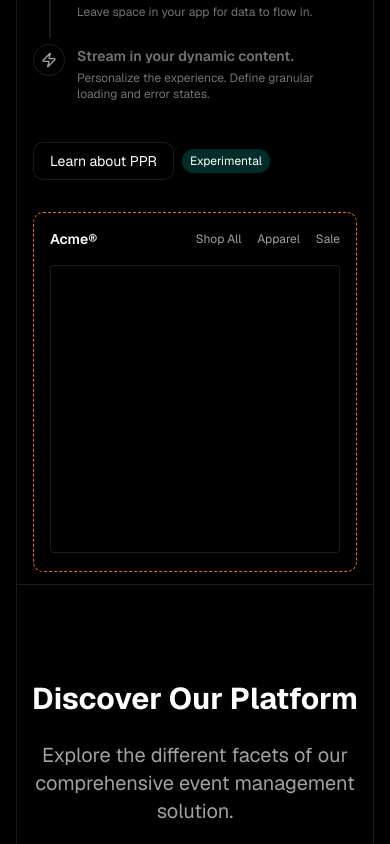
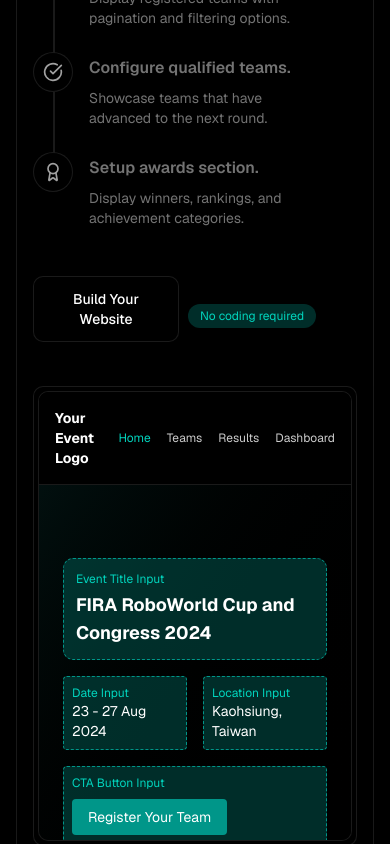
Before and after one commit to Sarina-R/AVIS-landing-page, a Next.js app: page /avis-events in a window 390 px wide. Shown: the part 3460-4304 px from the top of the page. Built offline with nearby package versions, Linux system fonts and the light colour scheme.

Commit message:
fix: added real data to StepComponent

```diff
--- a/components/event-page-component/StepsComponent.tsx
+++ b/components/event-page-component/StepsComponent.tsx
@@ -1,108 +1,158 @@
 import React, { useState } from 'react'
-import { Package, Clock, Zap } from 'lucide-react'
+import { Award, Users, CheckCircle, Home } from 'lucide-react'
 
-const StepsComponent = () => {
+const PageBuilderSteps = () => {
   const [activeStep, setActiveStep] = useState(1)
 
   const steps = [
     {
       id: 1,
-      icon: Package,
-      color: 'text-orange-500',
-      bgColor: 'bg-orange-500',
-      title: 'Extract and prerender all static content.',
-      description: 'Automatically get an optimized HTML page shell.',
-      highlight: 'static',
+      icon: Home,
+      color: 'text-teal-500',
+      bgColor: 'bg-teal-500',
+      title: 'Design your home page.',
+      description:
+        'Set your event title, dates, location and main call-to-action.',
+      highlight: 'home',
     },
     {
       id: 2,
-      icon: Clock,
-      color: 'text-blue-500',
-      bgColor: 'bg-blue-500',
-      title: 'Prerender fallbacks of dynamic content.',
-      description: 'Leave space in your app for data to flow in.',
-      highlight: 'fallback',
+      icon: Users,
+      color: 'text-orange-500',
+      bgColor: 'bg-orange-500',
+      title: 'Manage your teams section.',
+      description:
+        'Display registered teams with pagination and filtering options.',
+      highlight: 'teams',
     },
     {
       id: 3,
-      icon: Zap,
-      color: 'text-teal-500',
-      bgColor: 'bg-teal-500',
-      title: 'Stream in your dynamic content.',
-      description:
-        'Personalize the experience. Define granular loading and error states.',
-      highlight: 'dynamic',
+      icon: CheckCircle,
+      color: 'text-blue-500',
+      bgColor: 'bg-blue-500',
+      title: 'Configure qualified teams.',
+      description: 'Showcase teams that have advanced to the next round.',
+      highlight: 'qualified',
+    },
+    {
+      id: 4,
+      icon: Award,
+      color: 'text-purple-500',
+      bgColor: 'bg-purple-500',
+      title: 'Setup awards section.',
+      description: 'Display winners, rankings, and achievement categories.',
+      highlight: 'awards',
     },
   ]
 
   const renderWebsite = () => {
     if (activeStep === 1) {
       return (
-        <div className='h-[360px] rounded-lg p-4 border border-orange-500 border-dashed transition-all duration-500 ease-in-out'>
-          <div className='flex items-center justify-between mb-4'>
-            <div className='text-white text-sm font-semibold'>Acme®</div>
-            <div className='flex space-x-4 text-neutral-400 text-xs'>
-              <span>Shop All</span>
-              <span>Apparel</span>
-              <span>Sale</span>
+        <div className='h-[450px] bg-black border border-white/10 rounded-lg relative overflow-hidden'>
+          {/* Header */}
+          <div className='flex items-center justify-between p-4 bg-black border-b border-white/10'>
+            <div className='text-white text-sm font-bold'>Your Event Logo</div>
+            <div className='flex space-x-4 text-white/80 text-xs'>
+              <span className='text-teal-400'>Home</span>
+              <span>Teams</span>
+              <span>Results</span>
+              <span>Dashboard</span>
             </div>
           </div>
-          <div className='h-72 bg-black border border-white/10 rounded '></div>
+
+          {/* Hero content with teal highlights */}
+          <div className='p-6 h-full flex flex-col justify-center bg-gradient-to-br from-teal-900/20 to-black'>
+            <div className='mb-4'>
+              <div className='bg-teal-600/30 border border-teal-600 border-dashed rounded-lg p-3 mb-4'>
+                <div className='text-teal-400 text-xs mb-1'>
+                  Event Title Input
+                </div>
+                <div className='text-white text-lg font-bold'>
+                  FIRA RoboWorld Cup and Congress 2024
+                </div>
+              </div>
+
+              <div className='flex gap-4 mb-4'>
+                <div className='bg-teal-600/30 border border-teal-600 border-dashed rounded p-2 flex-1'>
+                  <div className='text-teal-400 text-xs'>Date Input</div>
+                  <div className='text-white text-sm'>23 - 27 Aug 2024</div>
+                </div>
+                <div className='bg-teal-600/30 border border-teal-600 border-dashed rounded p-2 flex-1'>
+                  <div className='text-teal-400 text-xs'>Location Input</div>
+                  <div className='text-white text-sm'>Kaohsiung, Taiwan</div>
+                </div>
+              </div>
+
+              <div className='bg-teal-600/30 border border-teal-600 border-dashed rounded p-2'>
+                <div className='text-teal-400 text-xs mb-2'>
+                  CTA Button Input
+                </div>
+                <button className='bg-teal-600 text-white px-4 py-2 rounded text-sm hover:bg-teal-700 transition-colors'>
+                  Register Your Team
+                </button>
+              </div>
+            </div>
+          </div>
         </div>
       )
     }
 
     if (activeStep === 2) {
       return (
-        <div className='h-[360px] rounded-lg p-4 border border-blue-500 border-dashed transition-all duration-500 ease-in-out'>
-          <div className='flex items-center justify-between mb-4'>
-            <div className='text-white text-sm font-semibold'>Acme®</div>
-            <div className='flex space-x-4 text-neutral-400 text-xs'>
-              <span>Shop All</span>
-              <span>Apparel</span>
-              <span>Sale</span>
-            </div>
-            <div className='flex items-center space-x-1'>
-              <div className='w-4 h-4 bg-blue-600/30 rounded flex items-center justify-center'>
-                <div className='w-2 h-2 bg-blue-400 rounded-full'></div>
-              </div>
-              <div className='w-4 h-4 bg-blue-600/30 rounded-full'></div>
+        <div className='h-[450px] bg-black border border-white/10 rounded-lg'>
+          {/* Header */}
+          <div className='flex items-center justify-between p-4 bg-black border-b border-white/10'>
+            <div className='text-white text-sm font-bold'>Your Event Logo</div>
+            <div className='flex space-x-4 text-white/80 text-xs'>
+              <span>Home</span>
+              <span className='text-orange-400'>Teams</span>
+              <span>Results</span>
+              <span>Dashboard</span>
             </div>
           </div>
 
-          <div className='mb-6'>
-            <div className='h-16 bg-blue-600/30 border border-dashed border-blue-600 rounded mb-4 flex items-center justify-center transition-all duration-300'>
-              <div className='bg-blue-500 text-white text-xs px-1 py-0.5 rounded'>
-                &lt;Suspense&gt;
+          <div className='p-6'>
+            <div className='bg-orange-600/30 border border-orange-600 border-dashed rounded-lg p-3 mb-4'>
+              <div className='text-orange-400 text-xs mb-1'>
+                Page Title Input
+              </div>
+              <h3 className='text-white text-lg font-bold'>Registered Teams</h3>
+            </div>
+
+            <div className='grid grid-cols-2 gap-3 mb-4'>
+              {['Team Alpha', 'Team Beta', 'Team Gamma', 'Team Delta'].map(
+                (team, index) => (
+                  <div
+                    key={team}
+                    className='bg-orange-600/30 border border-orange-600 border-dashed rounded p-3'
+                  >
+                    <div className='text-orange-400 text-xs mb-1'>
+                      Team Card Input
+                    </div>
+                    <div className='text-white text-sm font-medium'>{team}</div>
+                    <div className='text-white/60 text-xs'>University Name</div>
+                  </div>
+                )
+              )}
+            </div>
+
+            {/* Pagination */}
+            <div className='bg-orange-600/30 border border-orange-600 border-dashed rounded p-2'>
+              <div className='text-orange-400 text-xs mb-2'>
+                Pagination Settings
+              </div>
+              <div className='flex justify-center space-x-2'>
+                <button className='w-6 h-6 bg-black border border-white/10 rounded text-white text-xs'>
+                  1
+                </button>
+                <button className='w-6 h-6 bg-orange-600 rounded text-white text-xs'>
+                  2
+                </button>
+                <button className='w-6 h-6 bg-black border border-white/10 rounded text-white text-xs'>
+                  3
+                </button>
               </div>
             </div>
-            <div className='flex items-center justify-between mb-4'>
-              <p className='text-neutral-400 text-xs'>
-                Welcome to the Acme store, your one-stop destination for all
-                your online shopping needs.
-              </p>
-              <button className='bg-black border border-white/10 text-white px-2 py-1 rounded text-xs hover:border-white/20 transition-colors duration-200'>
-                Shop Now
-              </button>
-            </div>
-          </div>
-
-          <div className='grid grid-cols-3 gap-3'>
-            {['Hoodie', 'Cap', 'Mug'].map((item, index) => {
-              const prices = ['$45', '$30', '$15']
-              return (
-                <div
-                  key={item}
-                  className='bg-black border border-white/10 rounded-lg p-3 text-center transition-all duration-200 hover:border-white/20'
-                >
-                  <div className='w-full h-20 bg-black border border-white/10 rounded mb-2'></div>
-                  <div className='text-white text-xs font-medium'>{item}</div>
-                  <div className='text-neutral-400 text-xs'>
-                    {prices[index]}
-                  </div>
-                </div>
-              )
-            })}
           </div>
         </div>
       )
@@ -110,53 +160,124 @@
 
     if (activeStep === 3) {
       return (
-        <div className='h-[360px] border rounded-lg p-4 border-teal-500 border-dashed transition-all duration-500 ease-in-out'>
-          <div className='flex items-center justify-between mb-4'>
-            <div className='text-white text-sm font-semibold'>Acme®</div>
-            <div className='flex space-x-4 text-neutral-400 text-xs'>
-              <span>Shop All</span>
-              <span>Apparel</span>
-              <span>Sale</span>
-            </div>
-            <div className='flex items-center space-x-1'>
-              <div className='w-4 h-4 bg-teal-600/30 rounded flex items-center justify-center'>
-                <div className='w-2 h-2 bg-white rounded-sm'></div>
-              </div>
-              <div className='w-4 h-4 bg-black border border-white/10 rounded-full'></div>
+        <div className='h-[450px] bg-black border border-white/10 rounded-lg'>
+          {/* Header */}
+          <div className='flex items-center justify-between p-4 bg-black border-b border-white/10'>
+            <div className='text-white text-sm font-bold'>Your Event Logo</div>
+            <div className='flex space-x-4 text-white/80 text-xs'>
+              <span>Home</span>
+              <span>Teams</span>
+              <span className='text-blue-400'>Qualified Teams</span>
+              <span>Dashboard</span>
             </div>
           </div>
 
-          <div className='mb-6'>
-            <div className='bg-teal-600/30 border border-dashed border-teal-600 text-white p-3 rounded mb-4 h-16 flex items-center transition-all duration-300'>
-              <span className='font-medium text-xs'>Welcome back, Rauno!</span>
+          <div className='p-6'>
+            <div className='bg-blue-600/30 border border-blue-600 border-dashed rounded-lg p-3 mb-4'>
+              <div className='text-blue-400 text-xs mb-1'>
+                Section Title Input
+              </div>
+              <h3 className='text-white text-lg font-bold'>Qualified Teams</h3>
             </div>
-            <div className='flex items-center justify-between mb-4'>
-              <p className='text-neutral-400 text-xs'>
-                Welcome to the Acme store, your one-stop destination for all
-                your online shopping needs.
-              </p>
-              <button className='bg-black border border-white/10 text-white px-2 py-1 rounded text-xs hover:border-white/20 transition-colors duration-200'>
-                Shop Now
-              </button>
+
+            <div className='space-y-3 mb-4'>
+              {['Team Champions', 'Team Elite', 'Team Victory'].map(
+                (team, index) => (
+                  <div
+                    key={team}
+                    className='bg-blue-600/30 border border-blue-600 border-dashed rounded p-3 flex items-center justify-between'
+                  >
+                    <div>
+                      <div className='text-blue-400 text-xs mb-1'>
+                        Qualified Team Input
+                      </div>
+                      <div className='text-white text-sm font-medium'>
+                        {team}
+                      </div>
+                      <div className='text-white/60 text-xs'>
+                        Round {index + 1} Winner
+                      </div>
+                    </div>
+                    <div className='text-blue-400 text-xs'>✓ Qualified</div>
+                  </div>
+                )
+              )}
+            </div>
+          </div>
+        </div>
+      )
+    }
+
+    if (activeStep === 4) {
+      return (
+        <div className='h-[450px] bg-black border border-white/10 rounded-lg'>
+          {/* Header */}
+          <div className='flex items-center justify-between p-4 bg-black border-b border-white/10'>
+            <div className='text-white text-sm font-bold'>Your Event Logo</div>
+            <div className='flex space-x-4 text-white/80 text-xs'>
+              <span>Home</span>
+              <span>Teams</span>
+              <span>Results</span>
+              <span className='text-purple-400'>Awards</span>
             </div>
           </div>
 
-          <div className='grid grid-cols-3 gap-3'>
-            {['Hoodie', 'Cap', 'Mug'].map((item, index) => {
-              const prices = ['$45', '$30', '$15']
-              return (
-                <div
-                  key={item}
-                  className='bg-black border border-white/10 rounded-lg p-3 text-center transition-all duration-200 hover:border-white/20'
-                >
-                  <div className='w-full h-20 bg-black border border-white/10 rounded mb-2'></div>
-                  <div className='text-white text-xs font-medium'>{item}</div>
-                  <div className='text-neutral-400 text-xs'>
-                    {prices[index]}
+          <div className='p-6'>
+            <div className='bg-purple-600/30 border border-purple-600 border-dashed rounded-lg p-3 mb-4'>
+              <div className='text-purple-400 text-xs mb-1'>
+                Awards Page Title
+              </div>
+              <h3 className='text-white text-lg font-bold'>
+                Competition Awards
+              </h3>
+            </div>
+
+            <div className='space-y-3 mb-4'>
+              <div className='bg-purple-600/30 border border-purple-600 border-dashed rounded p-3'>
+                <div className='text-purple-400 text-xs mb-1'>
+                  1st Place Input
+                </div>
+                <div className='flex items-center justify-between'>
+                  <div>
+                    <div className='text-white text-sm font-medium'>
+                      🥇 First Place
+                    </div>
+                    <div className='text-white/60 text-xs'>Team Champions</div>
                   </div>
+                  <div className='text-purple-400 text-xs'>Winner</div>
                 </div>
-              )
-            })}
+              </div>
+
+              <div className='bg-purple-600/30 border border-purple-600 border-dashed rounded p-3'>
+                <div className='text-purple-400 text-xs mb-1'>
+                  2nd Place Input
+                </div>
+                <div className='flex items-center justify-between'>
+                  <div>
+                    <div className='text-white text-sm font-medium'>
+                      🥈 Second Place
+                    </div>
+                    <div className='text-white/60 text-xs'>Team Elite</div>
+                  </div>
+                  <div className='text-purple-400 text-xs'>Runner-up</div>
+                </div>
+              </div>
+
+              <div className='bg-purple-600/30 border border-purple-600 border-dashed rounded p-3'>
+                <div className='text-purple-400 text-xs mb-1'>
+                  3rd Place Input
+                </div>
+                <div className='flex items-center justify-between'>
+                  <div>
+                    <div className='text-white text-sm font-medium'>
+                      🥉 Third Place
+                    </div>
+                    <div className='text-white/60 text-xs'>Team Victory</div>
+                  </div>
+                  <div className='text-purple-400 text-xs'>Bronze</div>
+                </div>
+              </div>
+            </div>
           </div>
         </div>
       )
@@ -164,26 +285,31 @@
   }
 
   return (
-    <section className='px-4 py-3'>
-      <div className='max-w-5xl mx-auto'>
+    <section className='px-4 py-8 bg-black min-h-screen'>
+      <div className='max-w-6xl mx-auto'>
         <div className='text-center mb-8'>
-          <h2 className='text-2xl font-light mb-2'>
+          <h2 className='text-xl font-light mb-2'>
             <span className='text-white font-semibold'>
-              Partial prerendering.
+              Build your event website
             </span>
-            <span className='text-neutral-400'>
-              {' '}
-              Ultra-quick static edge delivery with fully dynamic capabilities.
-            </span>
+            <span className='text-neutral-400'> with dynamic pages.</span>
           </h2>
+          <p className='text-neutral-400 text-sm'>
+            Just fill in the inputs and watch your professional event website
+            come to life.
+          </p>
         </div>
 
-        <div className='grid grid-cols-1 md:grid-cols-5 gap-8 items-start'>
-          {/* Left side - Website mockup */}
-          <div className='order-2 md:order-1 col-span-3'>{renderWebsite()}</div>
+        <div className='grid grid-cols-1 lg:grid-cols-5 gap-8 items-start'>
+          {/* Website mockup */}
+          <div className='order-2 lg:order-1 col-span-3'>
+            <div className='bg-black border border-white/10 rounded-lg p-1 shadow-2xl'>
+              {renderWebsite()}
+            </div>
+          </div>
 
           {/* Right side - Steps */}
-          <div className='order-1 md:order-2 space-y-6 col-span-2'>
+          <div className='order-1 lg:order-2 space-y-6 col-span-2'>
             {steps.map((step, index) => {
               const IconComponent = step.icon
               const isActive = activeStep === step.id
@@ -192,22 +318,22 @@
                 <div key={step.id} className='relative'>
                   {/* Vertical line */}
                   {index < steps.length - 1 && (
-                    <div className='absolute left-4 top-8 w-0.5 h-12 bg-black border border-white/10'></div>
+                    <div className='absolute left-5 top-10 w-0.5 h-16 bg-black border border-white/10'></div>
                   )}
 
                   <div
-                    className='flex items-start space-x-3 cursor-pointer group'
+                    className='flex items-start space-x-4 cursor-pointer group'
                     onClick={() => setActiveStep(step.id)}
                   >
                     <div
-                      className={`w-8 h-8 rounded-full flex items-center justify-center transition-all duration-300 transform group-hover:scale-110 ${
+                      className={`w-10 h-10 rounded-full flex items-center justify-center transition-all duration-300 transform group-hover:scale-110 ${
                         isActive
                           ? step.bgColor + ' shadow-lg'
                           : 'bg-black border border-white/10 group-hover:border-white/30'
                       }`}
                     >
                       <IconComponent
-                        className={`w-4 h-4 transition-all duration-300 ${
+                        className={`w-5 h-5 transition-all duration-300 ${
                           isActive
                             ? 'text-white'
                             : 'text-neutral-400 group-hover:text-neutral-300'
@@ -215,9 +341,9 @@
                       />
                     </div>
 
-                    <div className='flex-1 pt-0.5'>
+                    <div className='flex-1 pt-1'>
                       <h3
-                        className={`text-sm font-medium mb-1 transition-all duration-300 ${
+                        className={`text-base font-medium mb-2 transition-all duration-300 ${
                           isActive
                             ? 'text-white'
                             : 'text-neutral-400 group-hover:text-neutral-300'
@@ -233,12 +359,12 @@
                         {step.title.includes('.') && (
                           <span className='text-neutral-400'>
                             {' '}
-                            {step.title.split('.')[1]}
+                            {step.title.split('.').slice(1).join('.')}
                           </span>
                         )}
                       </h3>
                       <p
-                        className={`text-xs transition-all duration-300 ${
+                        className={`text-sm transition-all duration-300 ${
                           isActive
                             ? 'text-neutral-300'
                             : 'text-neutral-500 group-hover:text-neutral-400'
@@ -252,14 +378,16 @@
               )
             })}
 
-            <div className='pt-4'>
-              <div className='flex items-center space-x-2'>
-                <button className='bg-black border border-white/10 text-white px-4 py-2 rounded-lg hover:border-white/20 hover:bg-white/5 transition-all duration-300 text-sm'>
-                  Learn about PPR
+            <div className='pt-6'>
+              <div className='grid grid-cols-2 items-center space-y-3'>
+                <button className=' bg-black border border-white/10 text-white px-6 py-3 rounded-lg hover:border-white/20 hover:bg-white/5 transition-all duration-300 text-sm font-medium'>
+                  Build Your Website
                 </button>
-                <span className='bg-teal-600/30 text-white text-xs px-2 py-1 rounded-full'>
-                  Experimental
-                </span>
+                <div className='text-center'>
+                  <span className='bg-teal-600/30 text-teal-400 text-xs px-3 py-1 rounded-full'>
+                    No coding required
+                  </span>
+                </div>
               </div>
             </div>
           </div>
@@ -269,4 +397,4 @@
   )
 }
 
-export default StepsComponent
+export default PageBuilderSteps
```
